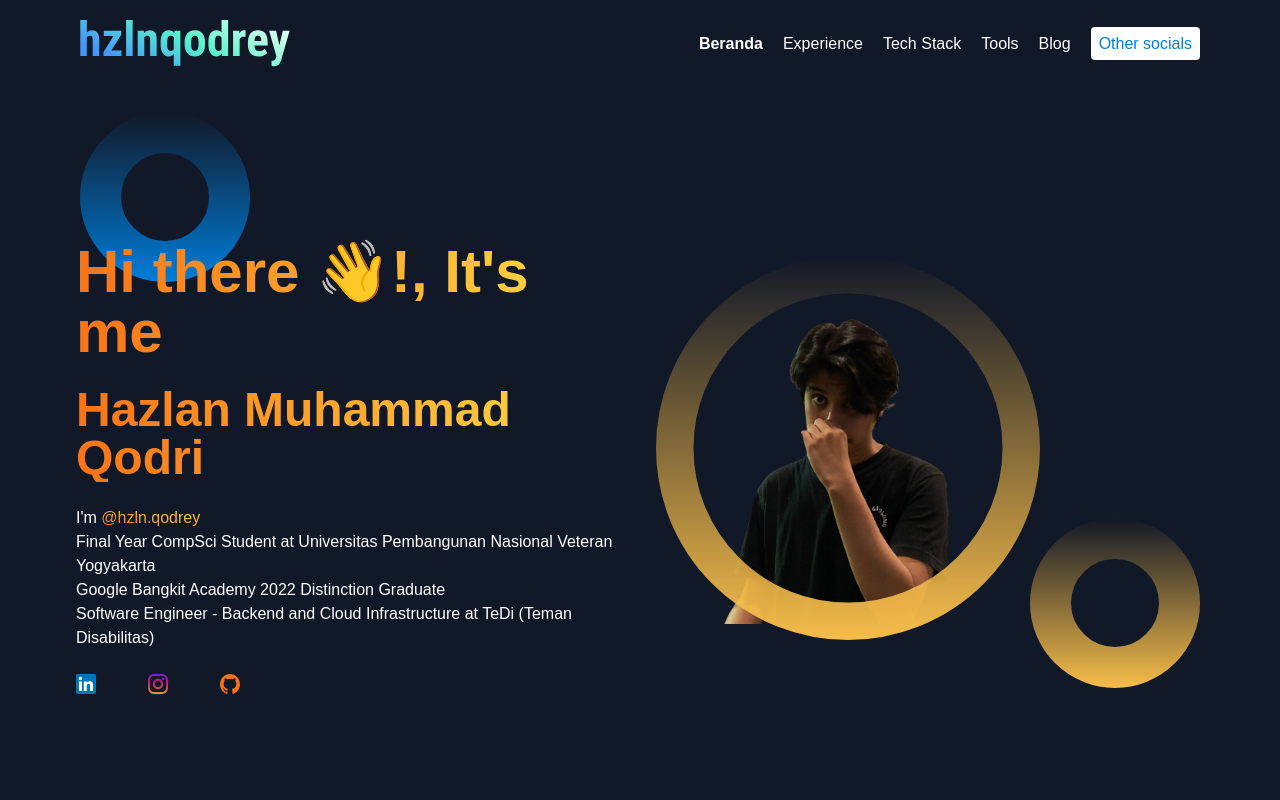
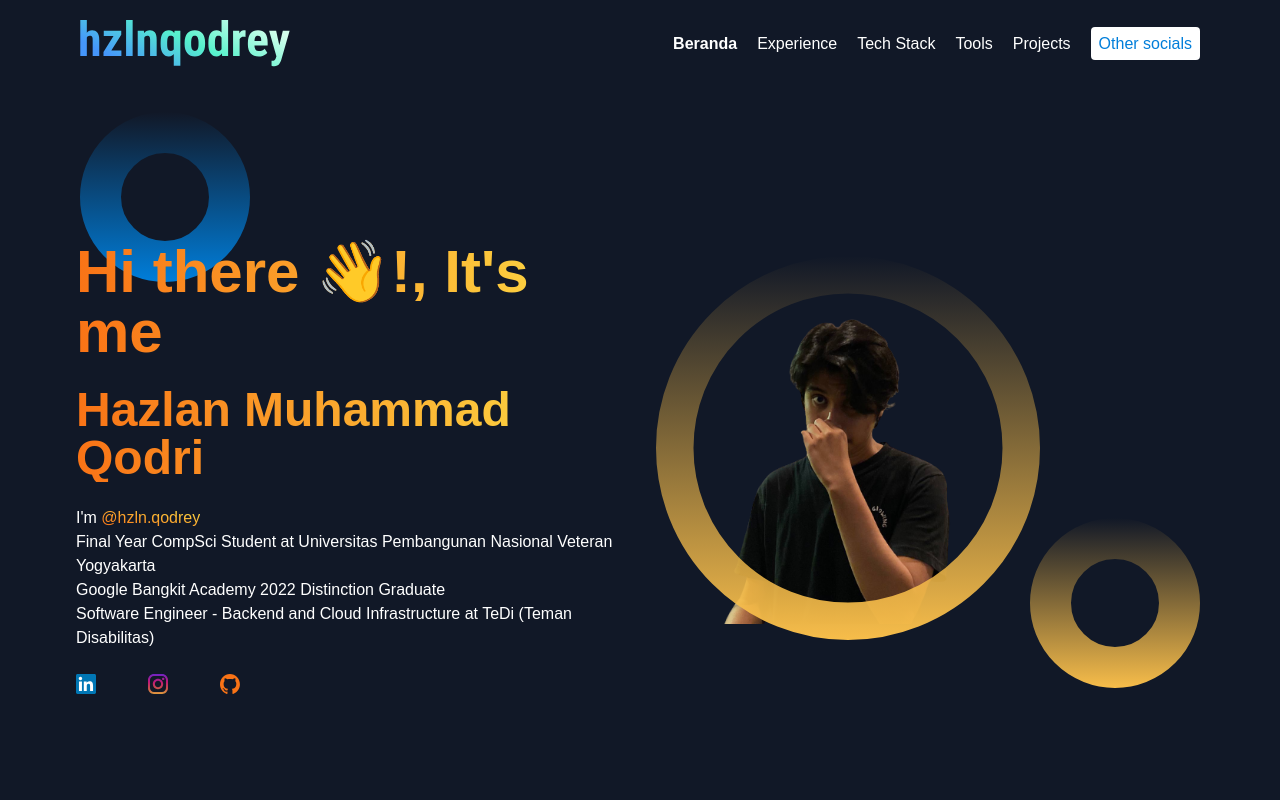
Before and after one commit to hzlnqodrey/hzlnqodrey-portofolio, a React (Create React App) app: page / in a window 1280 px wide. Shown: the top 800 px of the page. Built offline with nearby package versions, Linux system fonts and the light colour scheme.

Commit message:
projects link navbar

```diff
--- a/src/parts/Navbar.js
+++ b/src/parts/Navbar.js
@@ -102,10 +102,10 @@ function Navbar() {
               scrollPosition >= 2100 && scrollPosition < 3000 ? 'font-bold' : 'font-normal',
               'mr-5'
             )}>Tools</a></li>
-            <li><a href="#blog" className={classNames(
+            <li><a href="#projects" className={classNames(
               scrollPosition >= 3000 && scrollPosition < 3700 ? 'font-bold' : 'font-normal',
               'mr-5'
-            )}>Blog</a> </li>
+            )}>Projects</a> </li>
             <li><a href="https://linktr.ee/hzlnqodrey" className={classNames(
               scrollPosition < 100 ? 'bg-white text-blue1' : 'bg-blue1 text-white',
               'rounded p-2 transition'
```
